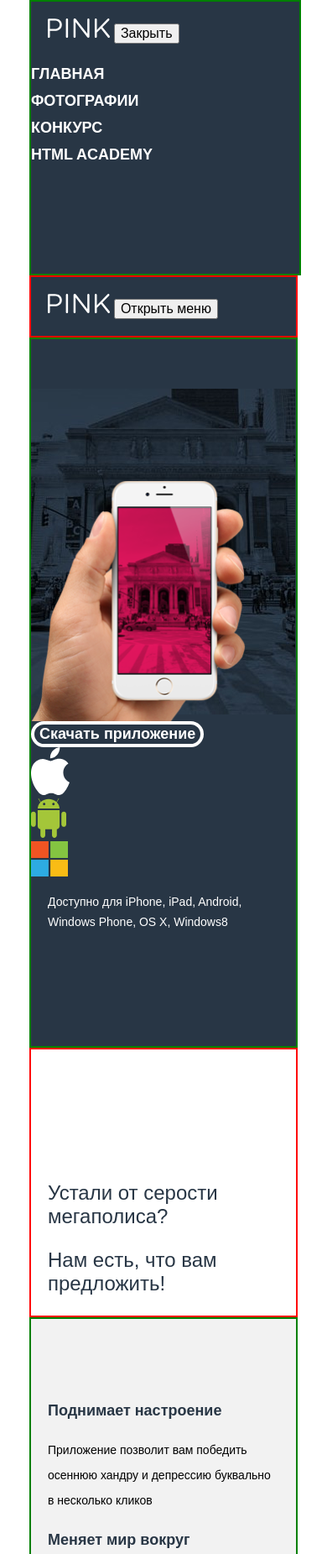
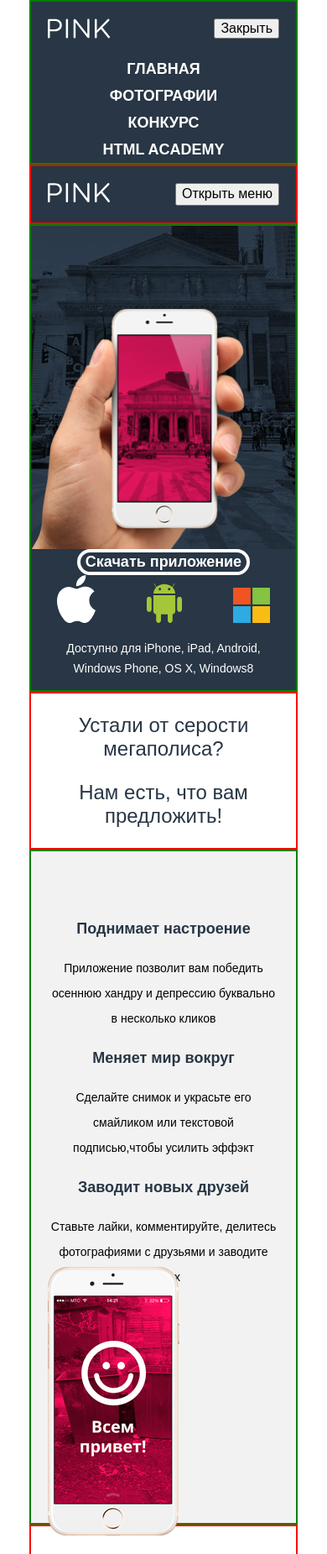
Before and after one commit to OlesyaVegrenovskaya/461083-pink, a website: page index.html in a window 390 px wide. Shown: the top 1851 px of the page at 84% size. Drawn offline with nearby package versions, Linux system fonts and the light colour scheme; files that its build step writes are made by us from their sources.

Commit message:
Cтиль index.html mobile

```diff
--- a/index.html
+++ b/index.html
@@ -29,11 +29,13 @@
      </div>
      </nav>
    <section class="page-header__footer">
-    <h3 class="visually-hidden"> Список приложений</h3>
      <div class="foto-upload">
+      <h1 class="visually-hidden"> Взгляните на жизнь иначе</h1>
       <img class="banner" src="img/iphone-hand-mobile@1x.png"  width="257" height="287" alt="screen">
      </div>
+     <div class="toggle">
       <button class="page-header__toggle" type="button"> Cкачать приложение </button>
+     </div>
      <ul class="page-header__list avialability-list">
       <li class="avialability-list__item "> <img  src="img/logo-apple.svg" alt="Apple">  </li>
       <li class="avialability-list__item "> <img  src="img/logo-android.svg" alt="Android">  </li>
@@ -44,7 +46,6 @@
 </header>
 <main class="page-main">
    <div class="page-main__question question">
-    <h1 class="visually-hidden"> Что есть приложение PINK?</h1>
     <p class="question__item"> Устали от серости  мегаполиса? </p>
     <p class="question__item"> Нам есть, что вам  предложить! </p>
    </div>
--- a/less/index__main-nav__wrapper.less
+++ b/less/index__main-nav__wrapper.less
@@ -1,7 +1,5 @@
 .main-nav__wrapper {
   background-color: @blue;
-  width: 320px;
-  height: 324px;
   border: 2px solid green;
 }
 .site-list__item {
--- /dev/null
+++ b/less/index__page-header.less
@@ -0,0 +1,35 @@
+.page-header {
+  display: flex;
+  flex-direction: column;
+}
+.main-nav__header {
+  display: flex;
+  flex-direction: row;
+  justify-content: space-between;
+}
+.site-list {
+  display: flex;
+  flex-direction: column;
+  align-items: center;
+}
+.main-nav__enter {
+  display: flex;
+  flex-direction: row;
+  justify-content: space-between;
+
+}
+.avialability-list {
+  display: flex;
+  flex-direction: row;
+  justify-content: space-around;
+  align-items: baseline;
+}
+.toggle {
+  text-align: center;
+}
+.page-header__toggle {
+  display: inline-block;
+}
+.page-header__text {
+  text-align: center;
+}
--- a/less/index__page-header__footer.less
+++ b/less/index__page-header__footer.less
@@ -21,7 +21,7 @@
   background: url("../img/bg-back-mobile@12x.jpg");
   background-repeat: no-repeat;
   width: 320px;
-  height:396px;
+  height: 385px;
   position: relative;
 }
 
--- a/less/index__page-main__act.less
+++ b/less/index__page-main__act.less
@@ -5,8 +5,18 @@
   padding-left: 20px;
   padding-right: 20px;
   border: 2px solid green;
+  position: relative;
+  min-height: 800px;
 }
 .list-text {
   font-size: @font;
   line-height: 30px;
+  text-align: center;
 }
+.item__text {
+  text-align: center;
+}
+.page-main__iphone-screen {
+  position: absolute;
+  bottom: -15px;
+}
--- a/less/index__page-main__question.less
+++ b/less/index__page-main__question.less
@@ -7,4 +7,5 @@
   border: 2px solid red;
   padding-left: 20px;
   padding-right: 20px;
+  text-align: center;
 }
--- a/less/index__reviews.less
+++ b/less/index__reviews.less
@@ -2,3 +2,12 @@
   border: 2px solid red;
   padding: 20px;
 }
+.slider-list__item {
+  margin: 0;
+  padding: 0;
+}
+.reviews__toggles {
+  display: flex;
+  flex-direction: row;
+  justify-content: center;
+}
--- a/less/photo__main-footer.less
+++ b/less/photo__main-footer.less
@@ -2,8 +2,3 @@
   font-size: @font;
   line-height: @font+4px;
 }
-.page-header__text{
-  widt: 320px;
-  height: 170px;
-
-}
--- a/less/style.less
+++ b/less/style.less
@@ -21,6 +21,7 @@
 @import 'form__page-main__info';
 @import 'form__page-main__communications';
 @import 'form__page-main__emotions';
+@import 'index__page-header';
 
 
 
@@ -33,6 +34,7 @@
 
 html, body {
   font-family: 'OpenSans', sans-serif;
+  min-width: 320px;
 }
 ul {
   list-style-type: none;
@@ -44,10 +46,25 @@ ul {
   padding: 0;
  }
 .container {
-  width: 320px;
+  width: 280px;
   margin: 0 auto;
   padding: 0 20px;
 }
 .visually-hidden {
     visibility: hidden;
+    margin: 0;
 }
+/*
+@media (min-width: 768px){
+  .container {
+    width: 640px;
+    padding: 0 64px;
+  }
+}
+@media (min-width: 1200px) {
+  .container {
+    width: 960px;
+    padding: 0 120px;
+  }
+}
+*/
```
Lines whose indentation alone changed are shown as unchanged.
